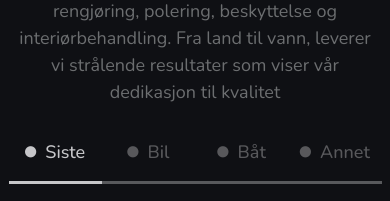
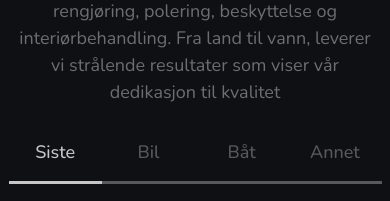
Before and after one commit to Baugis/RekdalAutospa2, a plain HTML site: page index.html in a window 390 px wide. Shown: the part 3140-3341 px from the top of the page. Drawn offline with nearby package versions, Linux system fonts and the light colour scheme; grey boxes are pictures that could not be loaded.

Commit message:
Mixitup Buttons

```diff
--- a/index.html
+++ b/index.html
@@ -199,19 +199,19 @@
                         <div class="row controls mb-3">
                             <div class="col-3 text-center miu-col">
                                 <button class="miu-btn" type="button" data-filter="all"><i
-                                        class="fa-solid fa-circle fa-2xs me-2"></i>Siste</button>
+                                        class="fa-solid fa-circle fa-2xs me-2 d-none d-sm-inline-block"></i>Siste</button>
                             </div>
                             <div class="col-3 text-center miu-col">
                                 <button class="miu-btn" type="button" data-filter=".bil"><i
-                                        class="fa-solid fa-circle fa-2xs me-2"></i>Bil</button>
+                                        class="fa-solid fa-circle fa-2xs me-2 d-none d-sm-inline-block"></i>Bil</button>
                             </div>
                             <div class="col-3 text-center miu-col">
                                 <button class="miu-btn" type="button" data-filter=".bat"><i
-                                        class="fa-solid fa-circle fa-2xs me-2"></i>Båt</button>
+                                        class="fa-solid fa-circle fa-2xs me-2 d-none d-sm-inline-block"></i>Båt</button>
                             </div>
                             <div class="col-3 text-center miu-col">
                                 <button class="miu-btn" type="button" data-filter=".annet"><i
-                                        class="fa-solid fa-circle fa-2xs me-2"></i>Annet</button>
+                                        class="fa-solid fa-circle fa-2xs me-2 d-none d-sm-inline-block"></i>Annet</button>
                             </div>
                         </div>
                         <div class="row" id="prosjekter">
```
